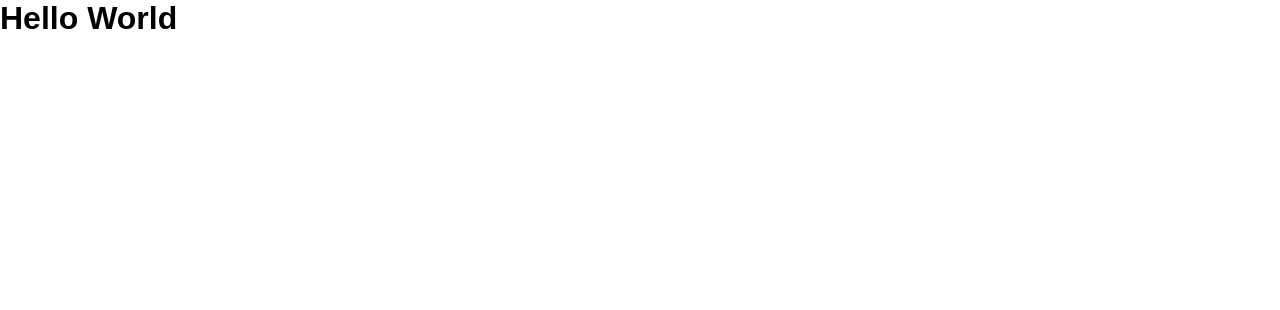
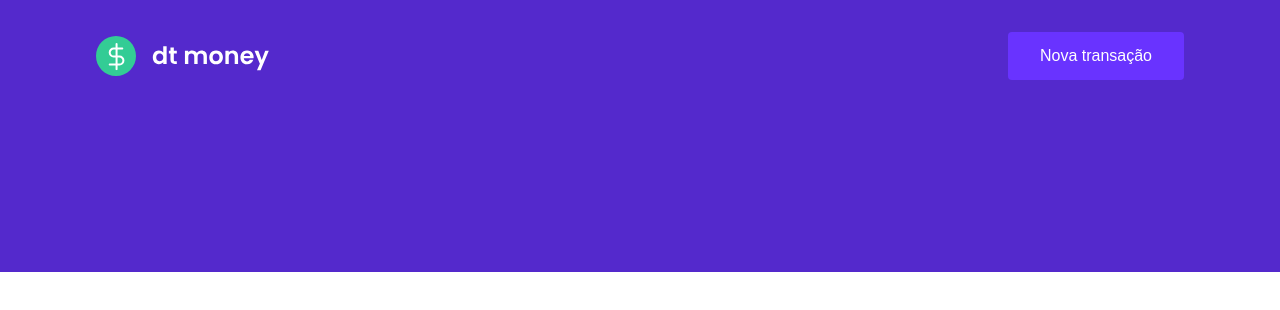
Before and after one commit to brunotoresan/dtmoney, a React (Create React App) app: page / in a window 1280 px wide. Shown: the top 310 px of the page. Built offline with nearby package versions, Linux system fonts and the light colour scheme; the HTML template or start-up script is replaced by a standard one.

Commit message:
adding the header

```diff
--- a/src/App.tsx
+++ b/src/App.tsx
@@ -1,10 +1,11 @@
 import { GlobalStyle } from "./styles/global";
+import { Header } from "./components/Header"
 
 export function App() {
   return (
-    <div className="App">
-        <h1>Hello World</h1>
-        <GlobalStyle />
-    </div>
+    <>
+      <Header />
+      <GlobalStyle />
+    </>
   );
 }
--- /dev/null
+++ b/src/components/Header/index.tsx
@@ -0,0 +1,13 @@
+import logo from '../../assets/logo.svg'
+import { Container, Content } from './styles'
+
+export function Header() {
+    return (
+        <Container>
+            <Content>
+                <img src={logo} alt="dt-money" />
+                <button type="button">Nova transação</button>
+            </Content>
+        </Container>
+    )
+}
--- /dev/null
+++ b/src/components/Header/styles.ts
@@ -0,0 +1,36 @@
+import styled from 'styled-components';
+
+export const Container = styled.header`
+    background: var(--blue);
+`
+
+export const Content = styled.div`
+    max-width: 1120px;
+    margin: 0 auto; // always centralized
+
+    // since we are using the default font-size (16 px)
+    // this is a padding of 32px top, 16px on both left and right
+    // and 160px in the bottom
+    padding: 2rem 1rem 12rem;
+    // https://css-tricks.com/snippets/css/a-guide-to-flexbox/
+    display: flex;
+    align-items: center;
+    justify-content: space-between;
+
+    button {
+        font-size: 1rem;
+        color: #FFF;
+        background: var(--blue-light);
+        border: 0;
+        padding: 0 2rem;
+        border-radius: 0.25rem;
+        height: 3rem;
+
+        transition: filter 0.2s;
+
+        // sass-lang.com/documentation/style-rules/parent-selector
+        &:hover {
+            filter: brightness(0.9);
+        }
+    }
+`
```
Also changed, not shown: src/assets/figmaLink.txt (added).
